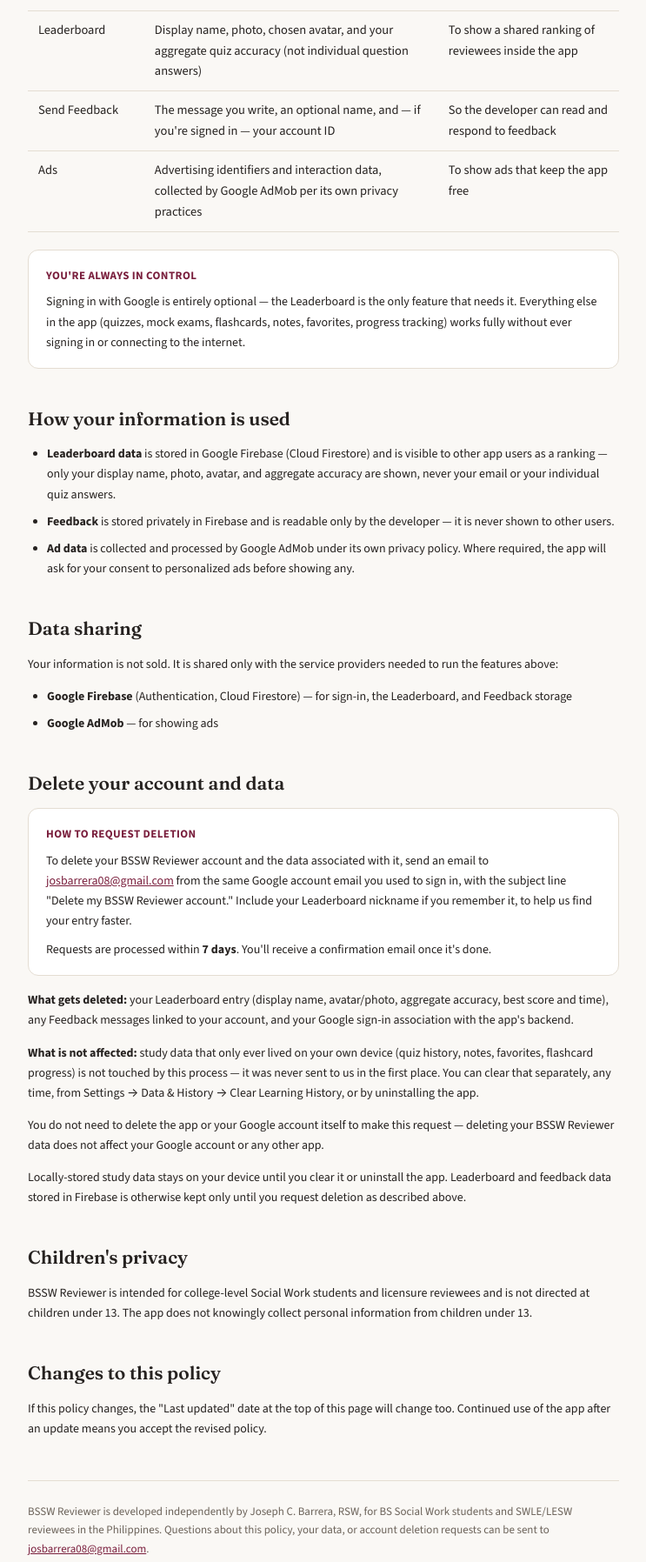
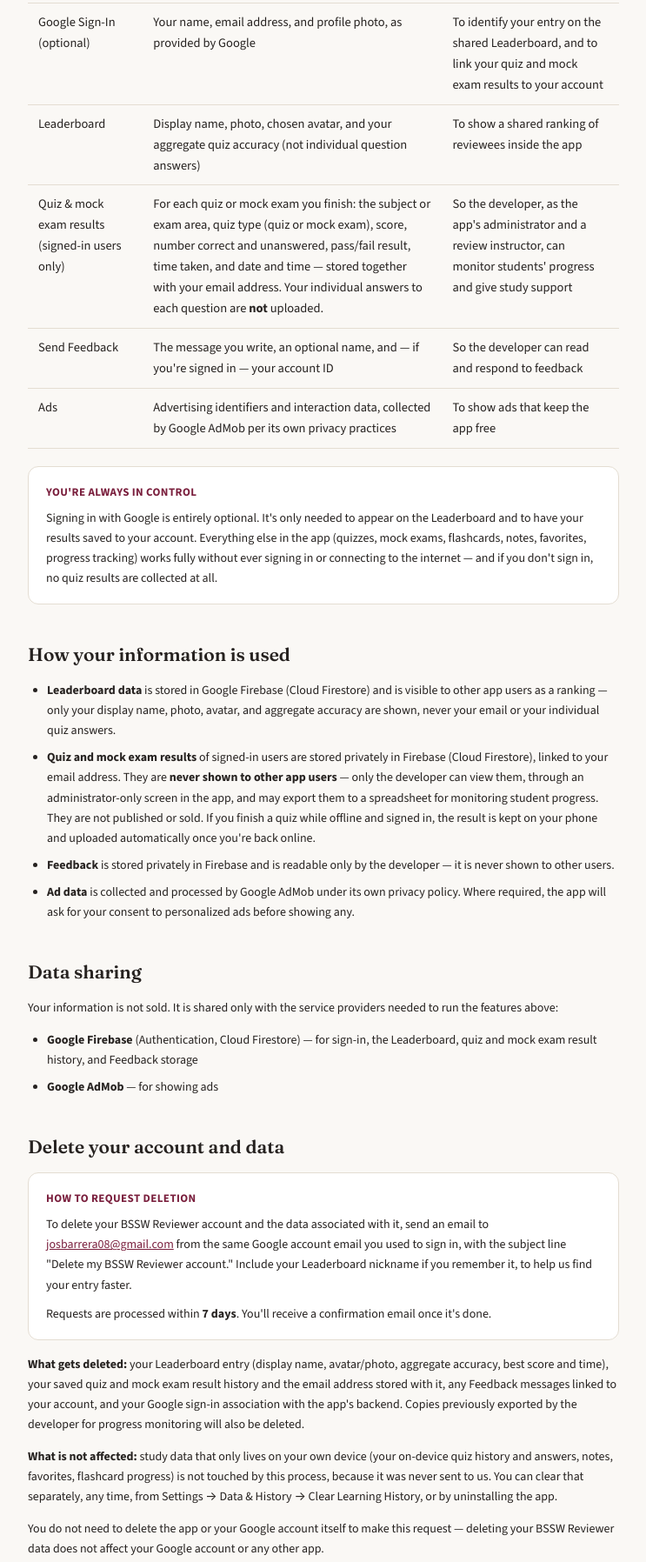
Before and after one commit to josbarrera08-sys/bssw-privacy-policy, a plain HTML site: page index.html in a window 1280 px wide. Shown: the part 856-2652 px from the top of the page at 87% size, without its empty margins (268-1011 px from the left). Drawn offline with nearby package versions, Linux system fonts and the light colour scheme.

Commit message:
Update privacy policy: disclose quiz result history for signed-in users

```diff
--- a/index.html
+++ b/index.html
@@ -144,7 +144,7 @@
   <header>
     <span class="eyebrow">Privacy Policy</span>
     <h1>BSSW Reviewer</h1>
-    <div class="meta">Last updated: September 18, 2026 · Developer: Joseph C. Barrera, RSW · Contact: <a href="mailto:josbarrera08@gmail.com">josbarrera08@gmail.com</a></div>
+    <div class="meta">Last updated: September 25, 2026 · Developer: Joseph C. Barrera, RSW · Contact: <a href="mailto:josbarrera08@gmail.com">josbarrera08@gmail.com</a></div>
   </header>
 
   <p>BSSW Reviewer (also listed on Google Play as "Social Work Licensure Reviewer") is a study app for BS Social Work students and Social Work Licensure Examination (SWLE/LESW) reviewees in the Philippines. This page explains what information the app collects, why, and what choices you have — including how to delete your account and data. The app is built to work fully offline for its core study features — quizzes, mock exams, and flashcards — and only reaches the internet for the optional Leaderboard, Feedback, and ad-supported features described below.</p>
@@ -152,11 +152,12 @@
   <h2>Information stored only on your device</h2>
   <p>These never leave your device and are not visible to the developer or anyone else:</p>
   <ul>
-    <li>Your quiz, mock exam, and flashcard history and progress (Recent Activity, Subject Performance, My Progress, Flashcard History)</li>
+    <li>Your full quiz, mock exam, and flashcard history and progress (Recent Activity, Subject Performance, My Progress, Flashcard History), including the individual answers you chose</li>
     <li>Notes and Favorites you attach to questions</li>
     <li>App preferences: theme, font, layout, and notification settings</li>
   </ul>
   <p>You can clear this data at any time from <strong>Settings → Data & History → Clear Learning History</strong>. Uninstalling the app also removes it.</p>
+  <p>If you <strong>sign in with Google</strong>, a summary of each quiz and mock exam result is <em>also</em> saved online, as described in the next section. If you never sign in, none of your results leave your device.</p>
 
   <h2>Information collected if you use optional online features</h2>
   <div class="table-wrap">
@@ -165,12 +166,17 @@
     <tr>
       <td>Google Sign-In (optional)</td>
       <td>Your name, email address, and profile photo, as provided by Google</td>
-      <td>To identify your entry on the shared Leaderboard</td>
+      <td>To identify your entry on the shared Leaderboard, and to link your quiz and mock exam results to your account</td>
     </tr>
     <tr>
       <td>Leaderboard</td>
       <td>Display name, photo, chosen avatar, and your aggregate quiz accuracy (not individual question answers)</td>
       <td>To show a shared ranking of reviewees inside the app</td>
+    </tr>
+    <tr>
+      <td>Quiz &amp; mock exam results (signed-in users only)</td>
+      <td>For each quiz or mock exam you finish: the subject or exam area, quiz type (quiz or mock exam), score, number correct and unanswered, pass/fail result, time taken, and date and time — stored together with your email address. Your individual answers to each question are <strong>not</strong> uploaded.</td>
+      <td>So the developer, as the app's administrator and a review instructor, can monitor students' progress and give study support</td>
     </tr>
     <tr>
       <td>Send Feedback</td>
@@ -187,12 +193,13 @@
 
   <div class="card">
     <div class="card-title">You're always in control</div>
-    <p style="margin:0">Signing in with Google is entirely optional — the Leaderboard is the only feature that needs it. Everything else in the app (quizzes, mock exams, flashcards, notes, favorites, progress tracking) works fully without ever signing in or connecting to the internet.</p>
+    <p style="margin:0">Signing in with Google is entirely optional. It's only needed to appear on the Leaderboard and to have your results saved to your account. Everything else in the app (quizzes, mock exams, flashcards, notes, favorites, progress tracking) works fully without ever signing in or connecting to the internet — and if you don't sign in, no quiz results are collected at all.</p>
   </div>
 
   <h2>How your information is used</h2>
   <ul>
     <li><strong>Leaderboard data</strong> is stored in Google Firebase (Cloud Firestore) and is visible to other app users as a ranking — only your display name, photo, avatar, and aggregate accuracy are shown, never your email or your individual quiz answers.</li>
+    <li><strong>Quiz and mock exam results</strong> of signed-in users are stored privately in Firebase (Cloud Firestore), linked to your email address. They are <strong>never shown to other app users</strong> — only the developer can view them, through an administrator-only screen in the app, and may export them to a spreadsheet for monitoring student progress. They are not published or sold. If you finish a quiz while offline and signed in, the result is kept on your phone and uploaded automatically once you're back online.</li>
     <li><strong>Feedback</strong> is stored privately in Firebase and is readable only by the developer — it is never shown to other users.</li>
     <li><strong>Ad data</strong> is collected and processed by Google AdMob under its own privacy policy. Where required, the app will ask for your consent to personalized ads before showing any.</li>
   </ul>
@@ -200,7 +207,7 @@
   <h2>Data sharing</h2>
   <p>Your information is not sold. It is shared only with the service providers needed to run the features above:</p>
   <ul>
-    <li><strong>Google Firebase</strong> (Authentication, Cloud Firestore) — for sign-in, the Leaderboard, and Feedback storage</li>
+    <li><strong>Google Firebase</strong> (Authentication, Cloud Firestore) — for sign-in, the Leaderboard, quiz and mock exam result history, and Feedback storage</li>
     <li><strong>Google AdMob</strong> — for showing ads</li>
   </ul>
 
@@ -210,10 +217,10 @@
     <p style="margin:0 0 10px">To delete your BSSW Reviewer account and the data associated with it, send an email to <a href="mailto:josbarrera08@gmail.com?subject=Delete%20my%20BSSW%20Reviewer%20account">josbarrera08@gmail.com</a> from the same Google account email you used to sign in, with the subject line "Delete my BSSW Reviewer account." Include your Leaderboard nickname if you remember it, to help us find your entry faster.</p>
     <p style="margin:0">Requests are processed within <strong>7 days</strong>. You'll receive a confirmation email once it's done.</p>
   </div>
-  <p><strong>What gets deleted:</strong> your Leaderboard entry (display name, avatar/photo, aggregate accuracy, best score and time), any Feedback messages linked to your account, and your Google sign-in association with the app's backend.</p>
-  <p><strong>What is not affected:</strong> study data that only ever lived on your own device (quiz history, notes, favorites, flashcard progress) is not touched by this process — it was never sent to us in the first place. You can clear that separately, any time, from Settings → Data & History → Clear Learning History, or by uninstalling the app.</p>
+  <p><strong>What gets deleted:</strong> your Leaderboard entry (display name, avatar/photo, aggregate accuracy, best score and time), your saved quiz and mock exam result history and the email address stored with it, any Feedback messages linked to your account, and your Google sign-in association with the app's backend. Copies previously exported by the developer for progress monitoring will also be deleted.</p>
+  <p><strong>What is not affected:</strong> study data that only lives on your own device (your on-device quiz history and answers, notes, favorites, flashcard progress) is not touched by this process, because it was never sent to us. You can clear that separately, any time, from Settings → Data & History → Clear Learning History, or by uninstalling the app.</p>
   <p>You do not need to delete the app or your Google account itself to make this request — deleting your BSSW Reviewer data does not affect your Google account or any other app.</p>
-  <p>Locally-stored study data stays on your device until you clear it or uninstall the app. Leaderboard and feedback data stored in Firebase is otherwise kept only until you request deletion as described above.</p>
+  <p>Locally-stored study data stays on your device until you clear it or uninstall the app. Leaderboard data, quiz and mock exam result history, and feedback stored in Firebase are otherwise kept only until you request deletion as described above.</p>
 
   <h2>Children's privacy</h2>
   <p>BSSW Reviewer is intended for college-level Social Work students and licensure reviewees and is not directed at children under 13. The app does not knowingly collect personal information from children under 13.</p>
```
